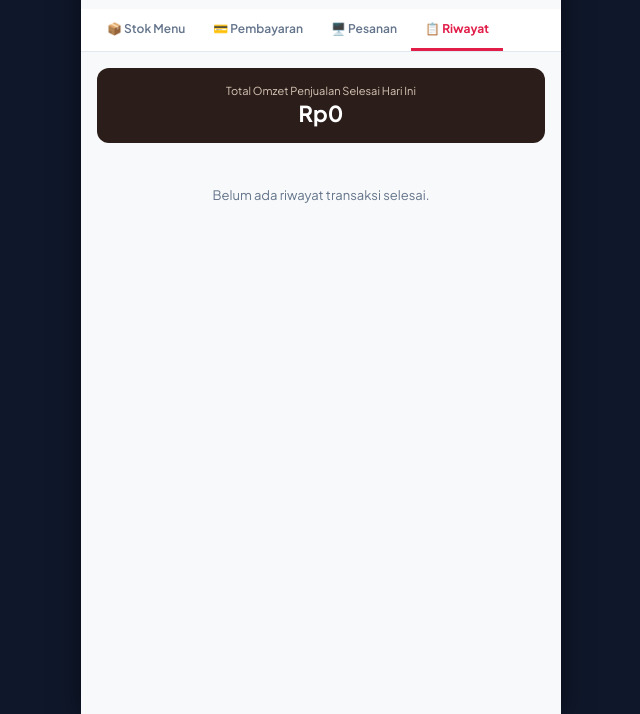
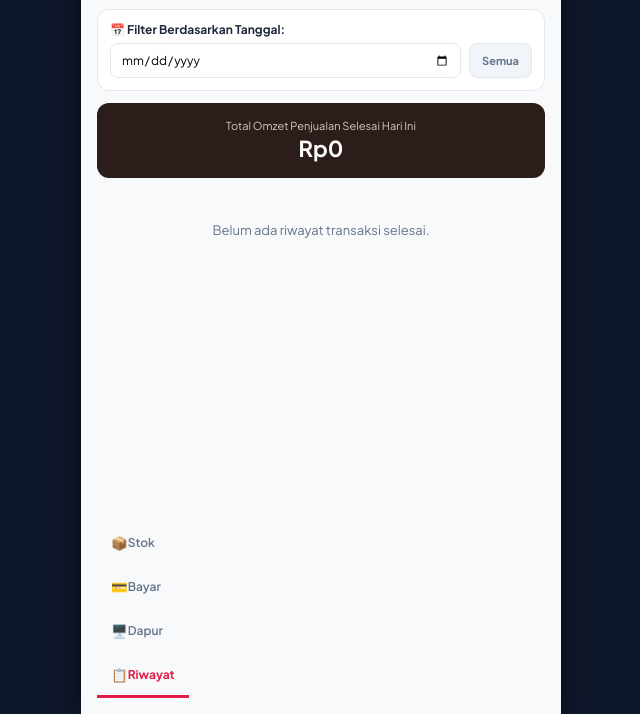
Before and after one commit to Ghibran-nim/self-ordering-system-sabangdoor, a website: page penjual-page/dashboard.html in a window 1280 px wide. Both pictures are taken after a click on the button "📋 Riwayat". Shown: the part 86-800 px from the top of the page, without its empty margins (319-959 px from the left). Drawn offline with Linux system fonts and the light colour scheme.

Commit message:
Enhance dashboard with QRIS and layout adjustments
Updated the dashboard layout and added QRIS management features.

```diff
--- a/penjual-page/dashboard.html
+++ b/penjual-page/dashboard.html
@@ -4,23 +4,20 @@
     <meta charset="UTF-8">
     <meta name="viewport" content="width=device-width, initial-scale=1.0">
     <title>SABANGDOR - Dashboard Penjual (Mobile)</title>
-    <!-- Google Fonts: Plus Jakarta Sans -->
     <link rel="preconnect" href="https://fonts.googleapis.com">
     <link rel="preconnect" href="https://fonts.gstatic.com" crossorigin>
     <link href="https://fonts.googleapis.com/css2?family=Plus+Jakarta+Sans:wght@400;500;600;700;800&display=swap" rel="stylesheet">
-
-    <!-- CSS Khusus Penjual -->
     <link rel="stylesheet" href="style-penjual.css">
 </head>
 <body>
 
     <div class="mobile-container">
-        <!-- HEADER MERCHANT (Disesuaikan dengan gaya index.html) -->
+        <!-- HEADER MERCHANT -->
         <div class="merchant-header-top">
             <div>
                 <h2 class="main-header">SABANGDOR</h2>
                 <h1 class="page-title" id="page-title">Manajemen Stok Menu</h1>
-                <p class="page-subtitle" id="page-subtitle">Atur Ketersediaan Menu</p>
+                <p class="page-subtitle" id="page-subtitle">Atur Ketersediaan Menu & QRIS</p>
             </div>
             <div class="status-indicator">
                 <span class="dot-live"></span>
@@ -28,27 +25,10 @@
             </div>
         </div>
 
-        <!-- NAVBAR KATEGORI / TAB MENU (Desain Tab persis seperti index.html) -->
-        <nav class="nav-tab-bar">
-            <button class="tab-item active" onclick="navigate('dashboard', this)">
-                <span class="tab-label">📦 Stok Menu</span>
-            </button>
-            <button class="tab-item" onclick="navigate('pembayaran', this)">
-                <span class="tab-label">💳 Pembayaran</span>
-                <span id="badge-notif-bayar" class="badge-notif" style="display:none;">0</span>
-            </button>
-            <button class="tab-item" onclick="navigate('pantau', this)">
-                <span class="tab-label">🖥️ Pesanan</span>
-            </button>
-            <button class="tab-item" onclick="navigate('riwayat', this)">
-                <span class="tab-label">📋 Riwayat</span>
-            </button>
-        </nav>
-
-        <!-- MAIN CONTENT CONTAINER (SCROLLABLE AREA) -->
+        <!-- MAIN CONTENT CONTAINER (Area Scrollable) -->
         <main class="merchant-body">
 
-            <!-- SECTION 1: MANAJEMEN STOK MENU -->
+            <!-- SECTION 1: MANAJEMEN STOK MENU & UPLOAD QRIS -->
             <section id="sec-dashboard" class="page-section active">
                 <div id="grid-stok-menu" class="menu-container"></div>
             </section>
@@ -58,27 +38,54 @@
                 <div id="container-pembayaran" class="menu-container"></div>
             </section>
 
-            <!-- SECTION 3: PANTAU PESANAN (KANBAN MOBILE) -->
+            <!-- SECTION 3: DISPLAY KITCHEN (ANTRIAN MOBILE) -->
             <section id="sec-pantau" class="page-section">
                 <div class="kanban-mobile-tabs">
-                    <button class="k-tab active" onclick="switchKanbanTab('terkirim', event)">Menunggu (<span id="count-terkirim">0</span>)</button>
-                    <button class="k-tab" onclick="switchKanbanTab('diproses', event)">Dimasak (<span id="count-diproses">0</span>)</button>
-                    <button class="k-tab" onclick="switchKanbanTab('selesai', event)">Disajikan (<span id="count-selesai">0</span>)</button>
+                    <button class="k-tab active" onclick="switchKitchenTab('proses-masak', event)">Proses Masak (<span id="count-terkirim">0</span>)</button>
+                    <button class="k-tab" onclick="switchKitchenTab('selesai', event)">Selesai (<span id="count-selesai">0</span>)</button>
                 </div>
-
                 <div id="kanban-content-mobile" class="menu-container"></div>
             </section>
 
             <!-- SECTION 4: RIWAYAT TRANSAKSI & OMZET -->
             <section id="sec-riwayat" class="page-section">
+                <!-- Filter Tanggal -->
+                <div class="card" style="margin-bottom:12px; background:#fff; border:1px solid #E2E8F0; border-radius:12px; padding:12px;">
+                    <label for="filterTanggal" style="font-size:12px; font-weight:700; color:#1E293B; display:block; margin-bottom:6px;">📅 Filter Berdasarkan Tanggal:</label>
+                    <div style="display:flex; gap:8px;">
+                        <input type="date" id="filterTanggal" style="flex:1; padding:8px 10px; border:1px solid #E2E8F0; border-radius:8px; font-size:12px; outline:none;" onchange="renderCurrentSection()">
+                        <button onclick="resetFilterTanggal()" style="padding:8px 12px; background:#F1F5F9; border:1px solid #E2E8F0; border-radius:8px; font-size:11px; font-weight:700; cursor:pointer; color:#64748B;">Semua</button>
+                    </div>
+                </div>
+
                 <div id="summary-omzet-card" class="omzet-banner"></div>
                 <div id="history-cards-container" class="menu-container"></div>
             </section>
 
         </main>
+
+        <!-- NAVBAR KATEGORI / TAB MENU (POSISI DI BAWAH / BOTTOM BAR) -->
+        <nav class="nav-tab-bar-bottom">
+            <button class="tab-item active" onclick="navigate('dashboard', this)">
+                <span class="tab-icon">📦</span>
+                <span class="tab-label">Stok</span>
+            </button>
+            <button class="tab-item" onclick="navigate('pembayaran', this)">
+                <span class="tab-icon">💳</span>
+                <span class="tab-label">Bayar</span>
+                <span id="badge-notif-bayar" class="badge-notif" style="display:none;">0</span>
+            </button>
+            <button class="tab-item" onclick="navigate('pantau', this)">
+                <span class="tab-icon">🖥️</span>
+                <span class="tab-label">Dapur</span>
+            </button>
+            <button class="tab-item" onclick="navigate('riwayat', this)">
+                <span class="tab-icon">📋</span>
+                <span class="tab-label">Riwayat</span>
+            </button>
+        </nav>
     </div>
 
-    <!-- Script Khusus Penjual -->
     <script src="script-penjual.js"></script>
 </body>
 </html>
```
